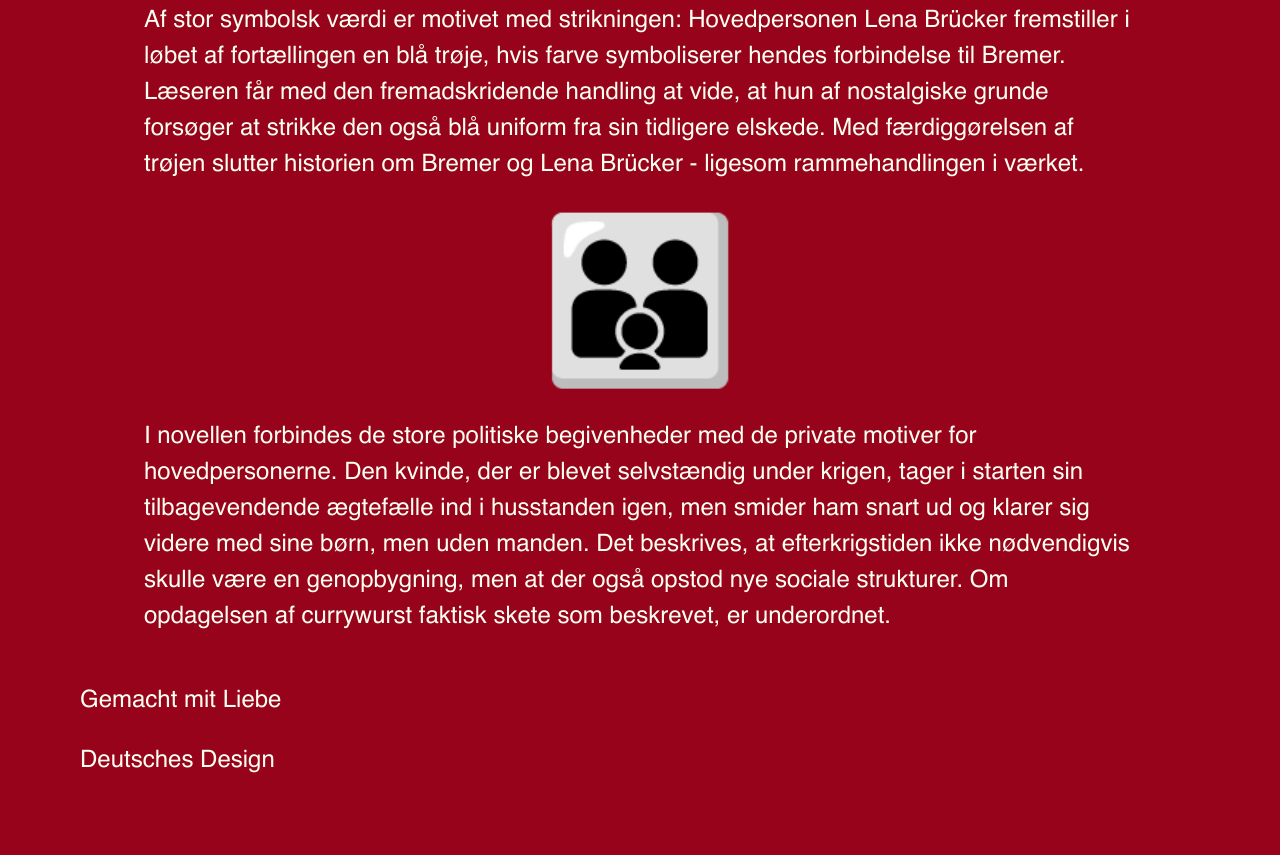
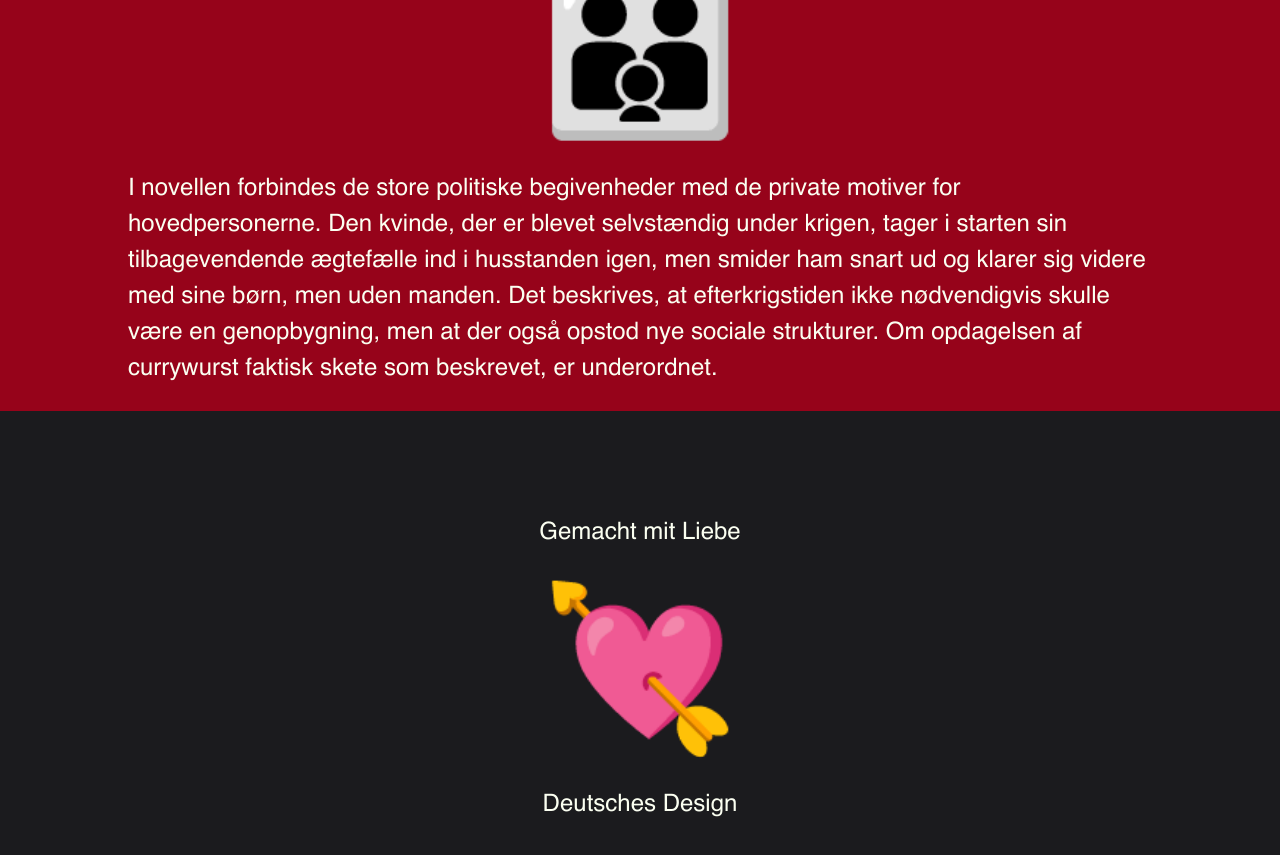
Before and after one commit to katelijacobsen/JavaScript_Exercise, a plain HTML site: page languageSwitcher/index.html in a window 1280 px wide. Shown: the part 2605-3460 px from the top of the page. Drawn offline with nearby package versions, Linux system fonts and the light colour scheme.

Commit message:
ja lol los gehts diggah

```diff
--- a/languageSwitcher/index.html
+++ b/languageSwitcher/index.html
@@ -33,6 +33,7 @@
     </main>
     <footer>
       <p>Gemacht mit Liebe</p>
+      <span>💘</span>
       <p>Deutsches Design</p>
     </footer>
     <script src="https://cdnjs.cloudflare.com/ajax/libs/gsap/3.11.4/gsap.min.js"></script>
--- a/languageSwitcher/style.css
+++ b/languageSwitcher/style.css
@@ -11,7 +11,6 @@
 
 body {
     background-color: #96031A;
-    padding: 5rem;
     margin: 0;
     box-sizing: border-box;
 }
@@ -21,7 +20,7 @@ header {
     display: flex;
     flex-direction: column;
     flex-wrap: wrap;
-    padding: 0 5vw;
+    padding: 0 10vw;
     overflow-wrap: break-word;
 }
 
@@ -54,7 +53,7 @@ main {
     display: flex;
     justify-content: space-between;
     align-items: center;
-    padding: 0 5vw;
+    padding: 0 10vw;
 }
 
 
@@ -99,3 +98,14 @@ input:checked + label::after {
     background-image: url('danish_flag.svg');
     transition: .2s ease;
 }
+
+footer{
+    display: flex;
+    justify-content: center;
+    flex-direction: column;
+    align-items: center;
+    background-color: #1B1B1E;
+    color: #FBFFFE;
+    padding: 5rem;
+
+}
```
